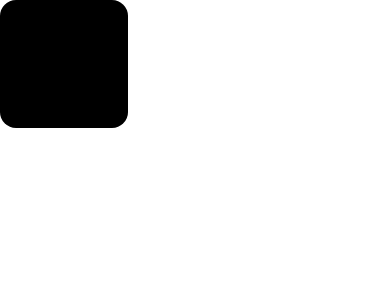
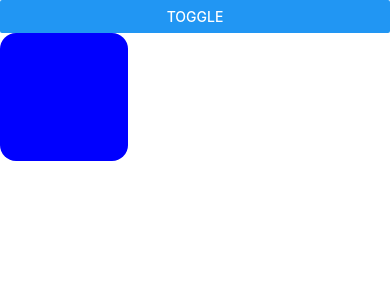
Before and after one commit to darkmyu/rn-book, a React Native app in the folder LearnReactNative/: screen / in a window 390 px wide. Shown: the top 300 px of the page. Built offline with nearby package versions, Linux system fonts and the light colour scheme.

Commit message:
박스 조건부 렌더링 구현

```diff
--- a/LearnReactNative/App.tsx
+++ b/LearnReactNative/App.tsx
@@ -1,11 +1,18 @@
-import React from 'react';
-import {SafeAreaView} from 'react-native';
+import React, {useState} from 'react';
+import {Button, SafeAreaView} from 'react-native';
 import Box from './src/components/Box';
 
 function App() {
+  const [visible, setVisible] = useState(true);
+
+  const onPress = () => {
+    setVisible(!visible);
+  };
+
   return (
     <SafeAreaView>
-      <Box isRounded={true} size="large" />
+      <Button title="Toggle" onPress={onPress} />
+      {visible && <Box isRounded={true} size="large" color="blue" />}
     </SafeAreaView>
   );
 }
```
